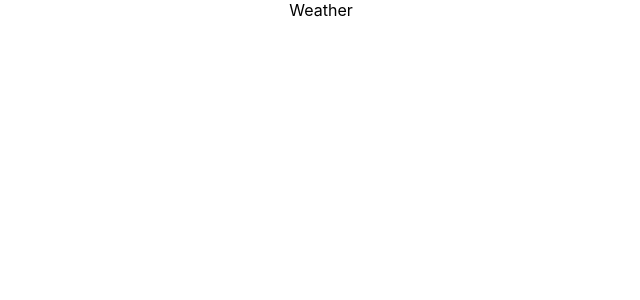
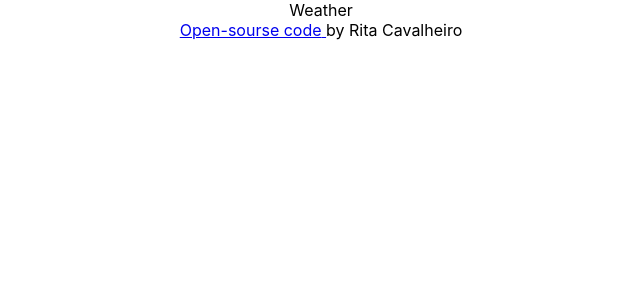
Before and after one commit to RitaCavalheiro/react-weather-app, a React (Create React App) app: page / in a window 1280 px wide. Shown: the top 300 px of the page, without its empty margins (319-959 px from the left). Built offline with nearby package versions, Linux system fonts and the light colour scheme.

Commit message:
Added github repository link

```diff
--- a/src/App.js
+++ b/src/App.js
@@ -1,5 +1,19 @@
 import "./App.css";
 
 export default function App() {
-  return <div className="App">Weather</div>;
+  return (
+    <div className="App">
+      Weather
+      <footer>
+        <a
+          href="https://github.com/RitaCavalheiro/react-weather-app"
+          target="_blank"
+          rel="noreferrer"
+        >
+          Open-sourse code{" "}
+        </a>{" "}
+        by Rita Cavalheiro{" "}
+      </footer>
+    </div>
+  );
 }
```
